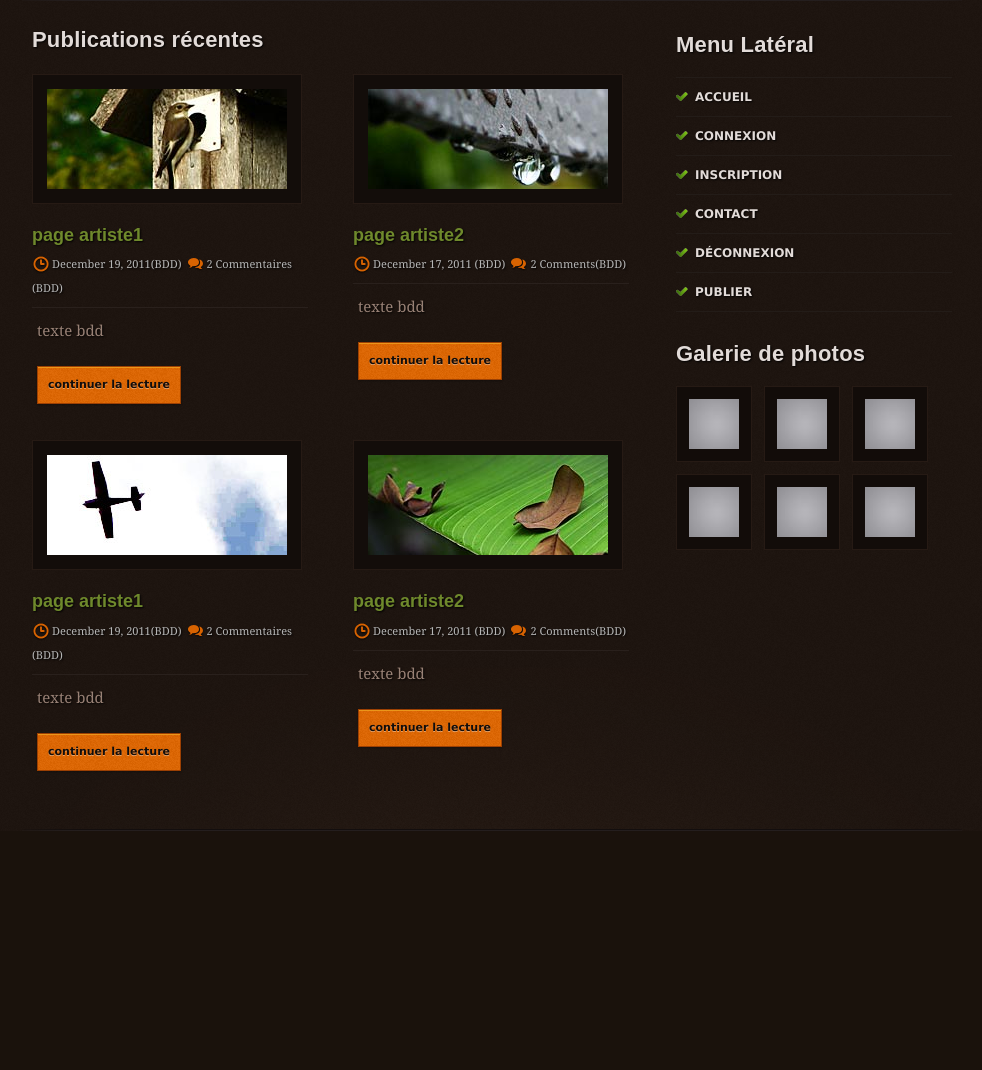
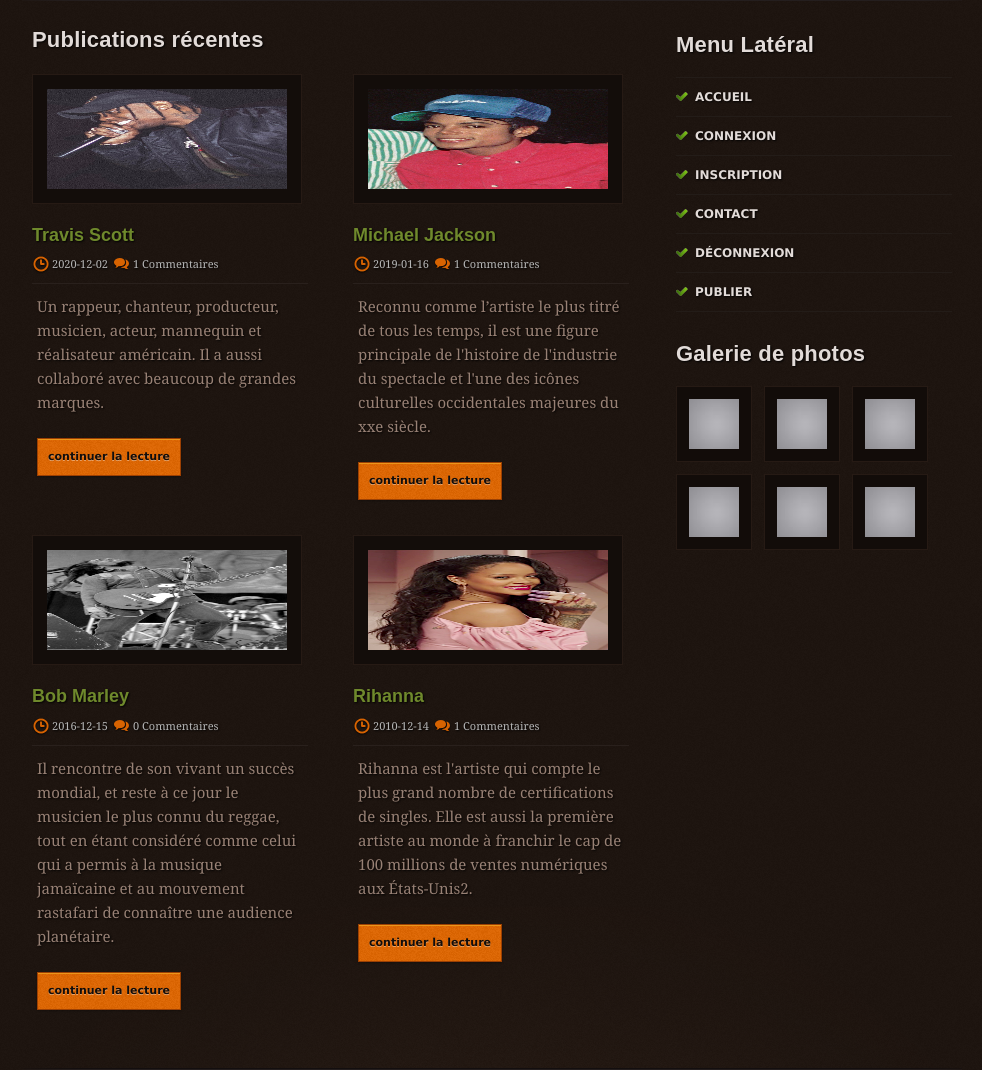
Before and after one commit to luandcy/ProjetBDD, a PHP site: page / in a window 1280 px wide. Shown: the part 579-1649 px from the top of the page, without its empty margins (148-1130 px from the left). Before the commit the page ends 1410 px from the top, so only its background shows below. Run offline with PHP 8.4, Linux system fonts and the light colour scheme; data comes from the database, SQL or seed files in the repository; both versions use the stored data as it was after the commit.

Commit message:
modifs index
Ajout des "publications récentes" en lien avec la bdd et automatisé

```diff
--- a/index.php
+++ b/index.php
@@ -86,94 +86,71 @@
 <section id="main">
 
 	<h3>Publications récentes</h3>
+	<?php
+	//Affichage de tout les artistes par ordre de publication ("Date")
 
-	<!--Artiste 1-->
-	<article class="col">
+		$connexion=mysqli_connect("localhost", "root", "");
+		mysqli_select_db($connexion, "projet_bdd");
 
-		<a href="index.html" title="photo de l'artiste x"><img width="240" height="100" alt="img" class="thumbnail" src="images/thumb-1.jpg" /></a>
+		$req = 'SELECT * FROM artistes ORDER BY DatePublicationArtiste DESC;';
+		$res = mysqli_query($connexion, $req);
 
-		<div class="top">
+		$i = 0;
 
-		   <h4><a href="index.html">page artiste1</a></h4>
-		   <p><span class="datetime">December 19, 2011(BDD)</span><a class="comment" href="index.html">2 Commentaires (BDD)</a></p>
+			while ($enr_artiste=mysqli_fetch_array($res)){
 
-		</div>
+				$num_artiste = $enr_artiste['IdArtiste'];
 
-		<div class="content">
-			<p>
-			texte bdd
-			</p>
-			<p><a href="#" class="more">continuer la lecture</a></p>
+				//Récupération de l'image à partie de "IdArtiste"
+				$req2 = 'SELECT NomImage FROM images WHERE IdArtiste = '.$num_artiste.'';
+				$res2=mysqli_query($connexion, $req2);
+				//Récupération de la 2ème requête (pas besoin de boucle car 1 seul enregistrement)
+				$nom_image = mysqli_fetch_array($res2);
 
-		</div>
+				//Récupération du nombre de commentaire sur une publication d'un artiste
+				$req3 = 'SELECT * FROM avis WHERE IdArtiste = '.$num_artiste.';';
+				$res3 = mysqli_query($connexion, $req3);
+				$count = mysqli_num_rows($res3);
 
-	</article>
+				if ($i % 2 == 0) {
 
-	<!--Artiste 2-->
-	<article class="col even">
 
-		<a href="index.html" title=""><img width="240" height="100" alt="img" class="thumbnail" src="images/thumb-2.jpg" /></a>
+					echo '<article class="col">';
+						echo '<a href="index.php" title="photo de l\'artiste x"><img width="240" height="100" alt="img" class="thumbnail" src="images/'.$nom_image['NomImage'].'" /></a>';
 
-		<div class="top">
+						echo '<div class="top">';
+						echo '<h4><a href="index.php">'.$enr_artiste['NomArtiste'].'</a></h4>';
+						echo '<p><span class="datetime">'.$enr_artiste['DatePublicationArtiste'].'</span><a class="comment" href="index.php">'.$count.' Commentaires</a></p>';
+						echo '</div>';
 
-		   <h4><a href="index.html">page artiste2</a></h4>
-		   <p><span class="datetime">December 17, 2011 (BDD)</span><a class="comment" href="index.html">2 Comments(BDD)</a></p>
+						echo '<div class="content">';
+							echo '<p>'.$enr_artiste['TexteArtiste'].'</p>';
+							echo '<p><a href="#" class="more">continuer la lecture</a></p>';
+						echo '</div>';
+					echo '</article>';
+				}
+				if ($i % 2 != 0) {
+					echo '<article class="col even">';
+						echo '<a href="index.php" title="photo de l\'artiste x"><img width="240" height="100" alt="img" class="thumbnail" src="images/'.$nom_image['NomImage'].'" /></a>';
 
-		</div>
+						echo '<div class="top">';
+						echo '<h4><a href="index.php">'.$enr_artiste['NomArtiste'].'</a></h4>';
+						echo '<p><span class="datetime">'.$enr_artiste['DatePublicationArtiste'].'</span><a class="comment" href="index.php">'.$count.' Commentaires</a></p>';
+						echo '</div>';
 
-		<div class="content">
-			<p>
-			texte bdd
-			</p>
-			<p><a href="#" class="more">continuer la lecture</a></p>
-		</div>
-	</article>
+						echo '<div class="content">';
+							echo '<p>'.$enr_artiste['TexteArtiste'].'</p>';
+							echo '<p><a href="#" class="more">continuer la lecture</a></p>';
+						echo '</div>';
+					echo '</article>';
+				}
 
-	<div class="fix"></div>
+				$i = $i + 1;
+		}
 
-	<!--Artiste 3-->
-	<article class="col">
+		mysqli_close($connexion);
 
-		<a href="index.html" title=""><img width="240" height="100" alt="img" class="thumbnail" src="images/thumb-3.jpg" /></a>
-
-		<div class="top">
-
-		   <h4><a href="index.html">page artiste1</a></h4>
-		   <p><span class="datetime">December 19, 2011(BDD)</span><a class="comment" href="index.html">2 Commentaires (BDD)</a></p>
-
-		</div>
-
-		<div class="content">
-			<p>
-			texte bdd
-			</p>
-			<p><a href="#" class="more">continuer la lecture</a></p>
-
-		</div>
-
-	</article>
-
-	<!--Artiste 4-->
-	<article class="col even">
-
-		<a href="index.html" title=""><img width="240" height="100" alt="img" class="thumbnail" src="images/thumb-4.jpg" /></a>
-
-		<div class="top">
-
-		   <h4><a href="index.html">page artiste2</a></h4>
-		   <p><span class="datetime">December 17, 2011 (BDD)</span><a class="comment" href="index.html">2 Comments(BDD)</a></p>
-
-		</div>
-
-		<div class="content">
-			<p>
-			texte bdd
-			</p>
-			<p><a href="#" class="more">continuer la lecture</a></p>
-		</div>
-
-	</article>
-
+	?>
 
 </section>
 
```
Also changed, not shown: projet_bdd.sql (+12 -12 lines).
